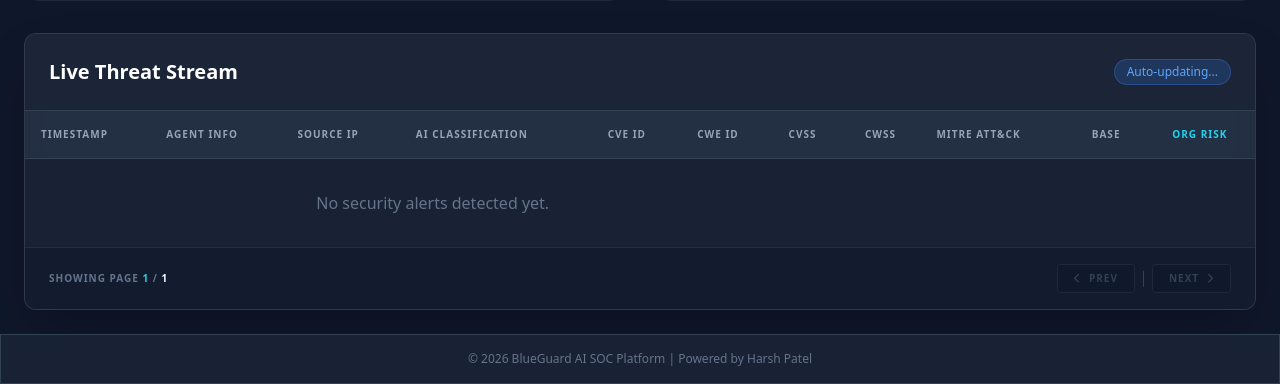
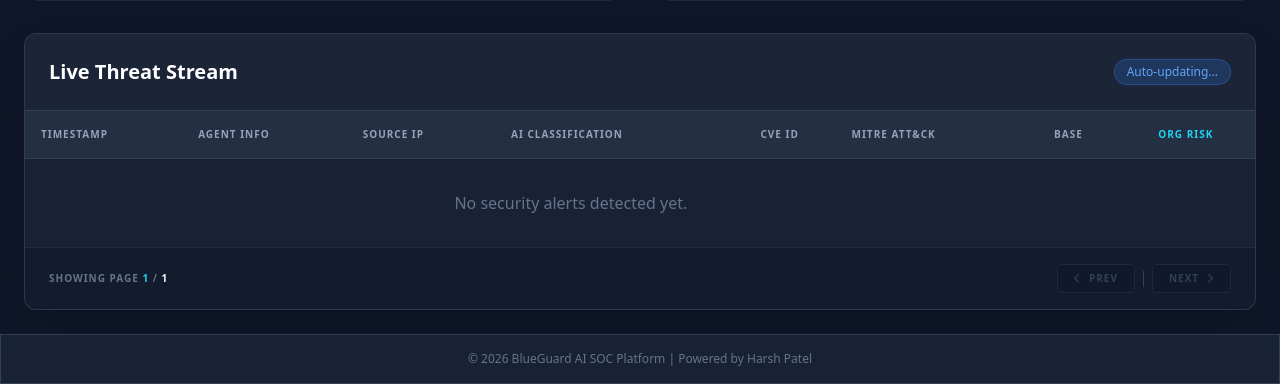
Before and after one commit to DigitechHarsh/BlueGuard, a Flask app: page / in a window 1280 px wide. Shown: the part 651-1035 px from the top of the page. Run offline with Flask 3, Linux system fonts and the light colour scheme; data that the repository does not hold is empty; some libraries are stand-ins or nearby versions.

Commit message:
style: remove CWE, CVSS, and CWSS columns from index dashboard threat table

```diff
--- a/templates/index.html
+++ b/templates/index.html
@@ -293,9 +293,6 @@
                             <th class="p-4">Source IP</th>
                             <th class="p-4">AI Classification</th>
                             <th class="p-4 text-center">CVE ID</th>
-                            <th class="p-4 text-center">CWE ID</th>
-                            <th class="p-4 text-center">CVSS</th>
-                            <th class="p-4 text-center">CWSS</th>
                             <th class="p-4">MITRE ATT&CK</th>
                             <th class="p-4 text-center">Base</th>
                             <th class="p-4 text-center text-cyan-400">Org Risk</th>
@@ -344,45 +341,7 @@
                                 <span class="text-[9px] text-slate-600 italic">N/A</span>
                                 {% endif %}
                             </td>
-                            <!-- CWE ID -->
-                            <td class="p-4">
-                                {% if alert.get('cwe_id') and alert.get('cwe_id') != 'N/A' %}
-                                <div class="flex flex-wrap gap-1">
-                                    {% for cwe in alert.get('cwe_id').split(',') %}
-                                    {% set cwe_clean = cwe.strip() %}
-                                    {% if cwe_clean and cwe_clean != 'N/A' %}
-                                    {% set cwe_num = cwe_clean.split('-')[-1] if '-' in cwe_clean else cwe_clean %}
-                                    <a href="https://cwe.mitre.org/data/definitions/{{ cwe_num }}.html" target="_blank"
-                                        class="text-[9px] px-1.5 py-0.5 rounded bg-blue-500/10 text-blue-400 border border-blue-500/20 font-black hover:bg-blue-500/30 transition">
-                                        {{ cwe_clean }}
-                                    </a>
-                                    {% endif %}
-                                    {% endfor %}
-                                </div>
-                                {% else %}
-                                <span class="text-[9px] text-slate-600 italic">N/A</span>
-                                {% endif %}
-                            </td>
-                            <!-- CVSS -->
-                            <td class="p-4 text-center">
-                                {% set score = alert.get('cvss_score', 0)|float %}
-                                <span
-                                    class="font-black text-xs {% if score >= 9.0 %}text-red-500{% elif score >= 7.0 %}text-orange-500{% elif score >= 4.0 %}text-yellow-500{% else %}text-emerald-500{% endif %}">
-                                    {{ "%.1f"|format(score) }}
-                                </span>
-                            </td>
-                            <!-- CWSS -->
-                            <td class="p-4 text-center">
-                                {% set cwss_val = alert.get('cwss_score', 0)|float %}
-                                <span class="text-[11px] font-bold px-2 py-0.5 rounded bg-slate-900 border border-slate-700
-                                    {% if cwss_val >= 90.0 %} text-red-400 border-red-500/30
-                                    {% elif cwss_val >= 70.0 %} text-orange-400 border-orange-500/30
-                                    {% elif cwss_val >= 40.0 %} text-yellow-400 border-yellow-500/30
-                                    {% else %} text-blue-400 border-blue-500/30
-                                    {% endif %}">
-                                    {{ "%.1f"|format(cwss_val) }}
-                                </span>
-                            </td>
+
                             <!-- MITRE ATT&CK -->
                             <td class="p-4">
                                 {% set m_id = alert.get('mitre_technique', 'N/A') %}
```
